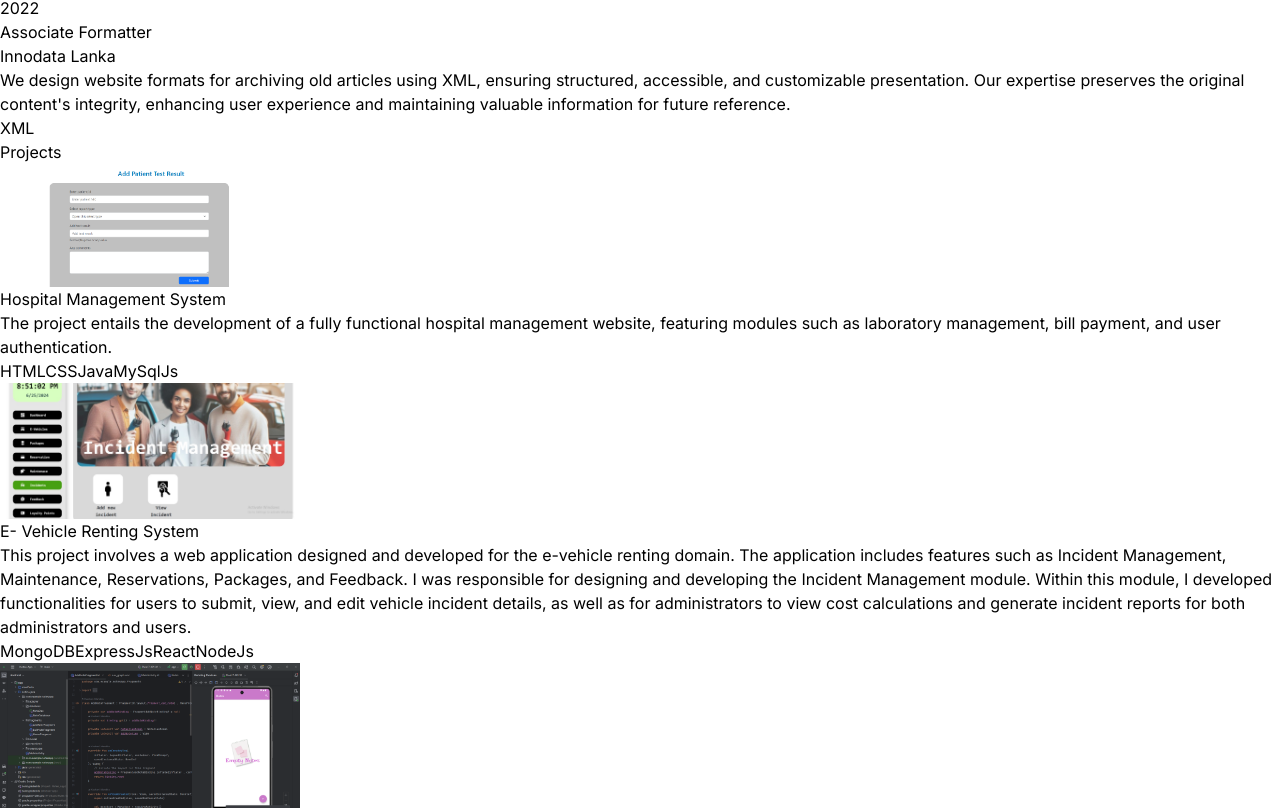
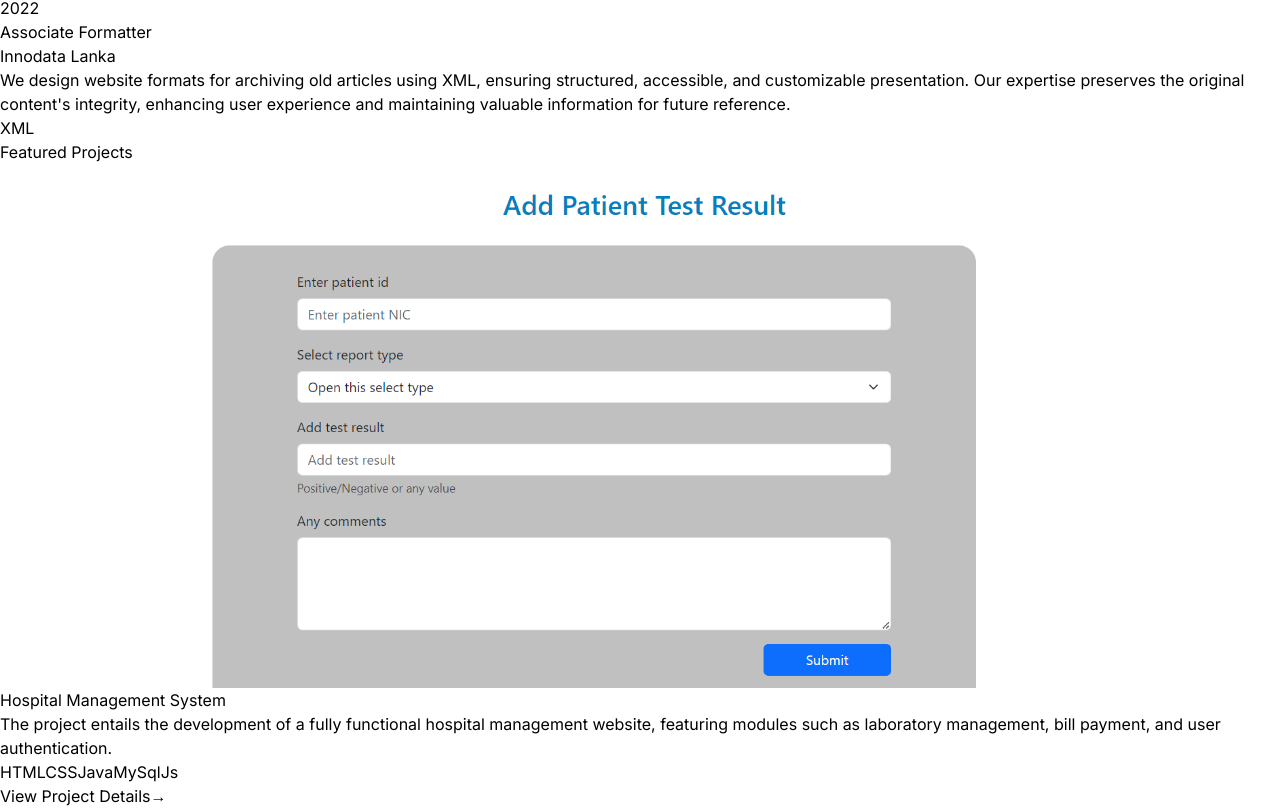
Before and after one commit to Kushani-Mandira/my-portfolio, a React (Vite) app: page / in a window 1280 px wide. Shown: the part 1192-2000 px from the top of the page. Built offline with nearby package versions, Linux system fonts and the light colour scheme.

Commit message:
Updated project secion

```diff
--- a/src/components/Project.jsx
+++ b/src/components/Project.jsx
@@ -1,60 +1,88 @@
-import { PROJECTS } from "../constants/indexm"
-import {  motion } from "framer-motion"
-
+import { PROJECTS } from "../constants/indexm";
+import { motion } from "framer-motion";
 
 const Project = () => {
   return (
-<div className="border-b border-neutral-900 pb-4">
+    <div className="border-b border-neutral-900 pb-20 px-4">
       <motion.h2
-        whileInView={{ opacity: 1, y: 0}}
-        initial={{ opacity: 0, y: -100}}
-        transition={{ duration: 0.5}}
+        whileInView={{ opacity: 1, y: 0 }}
+        initial={{ opacity: 0, y: -100 }}
+        transition={{ duration: 0.5 }}
+        className="my-20 text-center text-4xl font-light tracking-tight"
+      >
+        Featured <span className="text-cyan-500">Projects</span>
+      </motion.h2>
 
-        className="my-20 text-center text-4xl">
-           Projects
-    </motion.h2>
-<div>{PROJECTS.map((project, index) =>
-    (
-    <div key={index} className="mb-10 flex flex-wrap lg:justify-center p-8">
+      <div className="max-w-6xl mx-auto">
+        {PROJECTS.map((project, index) => (
           <motion.div
-            whileInView={{ opacity: 1, x: 0}}
-            initial={{ opacity: 0, x: -100}}
-            transition={{ duration: 1}}
-
-            className="w-full lg:w-1/4">
-
-
+            key={index}
+            whileInView={{ opacity: 1, y: 0 }}
+            initial={{ opacity: 0, y: 50 }}
+            transition={{ duration: 0.8, delay: index * 0.1 }}
+            className="mb-16 flex flex-col lg:flex-row items-center gap-10 p-6 rounded-3xl bg-neutral-900/20 border border-neutral-800/50 hover:bg-neutral-900/40 transition-all duration-500 group"
+          >
+            {/* Project Image Wrapper */}
+            <motion.div
+              whileInView={{ opacity: 1, x: 0 }}
+              initial={{ opacity: 0, x: -50 }}
+              transition={{ duration: 1 }}
+              className="w-full lg:w-1/3 flex justify-center"
+            >
+              <div className="relative overflow-hidden rounded-2xl border border-neutral-700">
                 <img
-
                   src={project.image}
                   alt={project.title}
-            width={300}
-            height={300}
-            className="mb-6 rounded"/>
+                  className="w-full h-auto object-cover transition-transform duration-500 group-hover:scale-110"
+                />
+                {/* Overlay on Hover */}
+                <div className="absolute inset-0 bg-cyan-500/10 opacity-0 group-hover:opacity-100 transition-opacity duration-500" />
+              </div>
             </motion.div>
+
+            {/* Project Details */}
             <motion.div
-            whileInView={{ opacity: 1, x: 0}}
-            initial={{ opacity: 0, x: 100}}
-            transition={{ duration: 1}}
+              whileInView={{ opacity: 1, x: 0 }}
+              initial={{ opacity: 0, x: 50 }}
+              transition={{ duration: 1 }}
+              className="w-full lg:w-2/3"
+            >
+              <div className="flex flex-col h-full justify-center">
+                <h6 className="mb-3 text-2xl font-bold text-white group-hover:text-cyan-400 transition-colors">
+                  {project.title}
+                </h6>
+                <p className="mb-6 text-neutral-400 leading-relaxed text-lg">
+                  {project.description}
+                </p>
 
-            className="w-full max-w-xl lg:w-3/4">
-            <h6 className="mb-2 font-semibold">{project.title}</h6>
-            <p className="mb-4 text-neutral-400">{project.description}</p>
-            {project.technologies.map((tech, index) => (
-                <span key={index} className="mr-2 rounded bg-neutral-900 px-2 py-1 text-sm font-medium text-purple-800">
+                <div className="flex flex-wrap gap-2 mb-6">
+                  {project.technologies.map((tech, techIndex) => (
+                    <span
+                      key={techIndex}
+                      className="px-3 py-1 text-xs font-mono font-medium rounded-full bg-cyan-900/20 text-cyan-400 border border-cyan-800/30"
+                    >
                       {tech}
-
                     </span>
                   ))}
-        </motion.div>
-    </div>
-))}
-
                 </div>
 
+                {/* Optional CTA Button */}
+                <div className="mt-2">
+                  <a
+                    href="#"
+                    className="inline-flex items-center text-sm font-semibold text-white hover:text-cyan-400 transition-colors gap-2 group/link"
+                  >
+                    View Project Details
+                    <span className="transform group-hover/link:translate-x-1 transition-transform">→</span>
+                  </a>
                 </div>
-
+              </div>
+            </motion.div>
+          </motion.div>
+        ))}
+      </div>
+    </div>
   );
 };
 
-export default Project
+export default Project;
```
Lines whose indentation alone changed are shown as unchanged.
